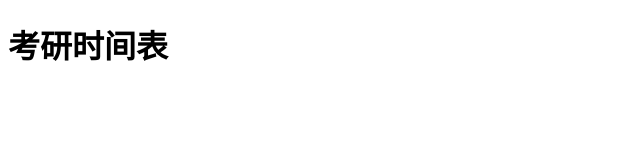
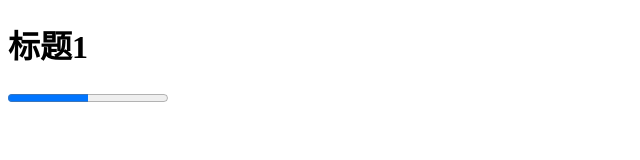
Before and after one commit to Xiafyjck/Xiafyjck.github.io, a plain HTML site: page index.html in a window 1280 px wide. Shown: the whole page, without its empty margins (0-640 px from the left). Drawn offline with Linux system fonts and the light colour scheme.

Commit message:
Update index.html

```diff
--- a/index.html
+++ b/index.html
@@ -3,9 +3,10 @@
 <head>
     <meta charset="UTF-8">
     <meta name="viewport" content="width=device-width, initial-scale=1.0">
-    <title>考研时间表</title>
+    <title>Document</title>
 </head>
-<body>
-    <h1>考研时间表</h1>
+<body >
+    <h1>标题1</h1>
+    <progress value="50" max="100"></progress><br>
 </body>
 </html>
```
